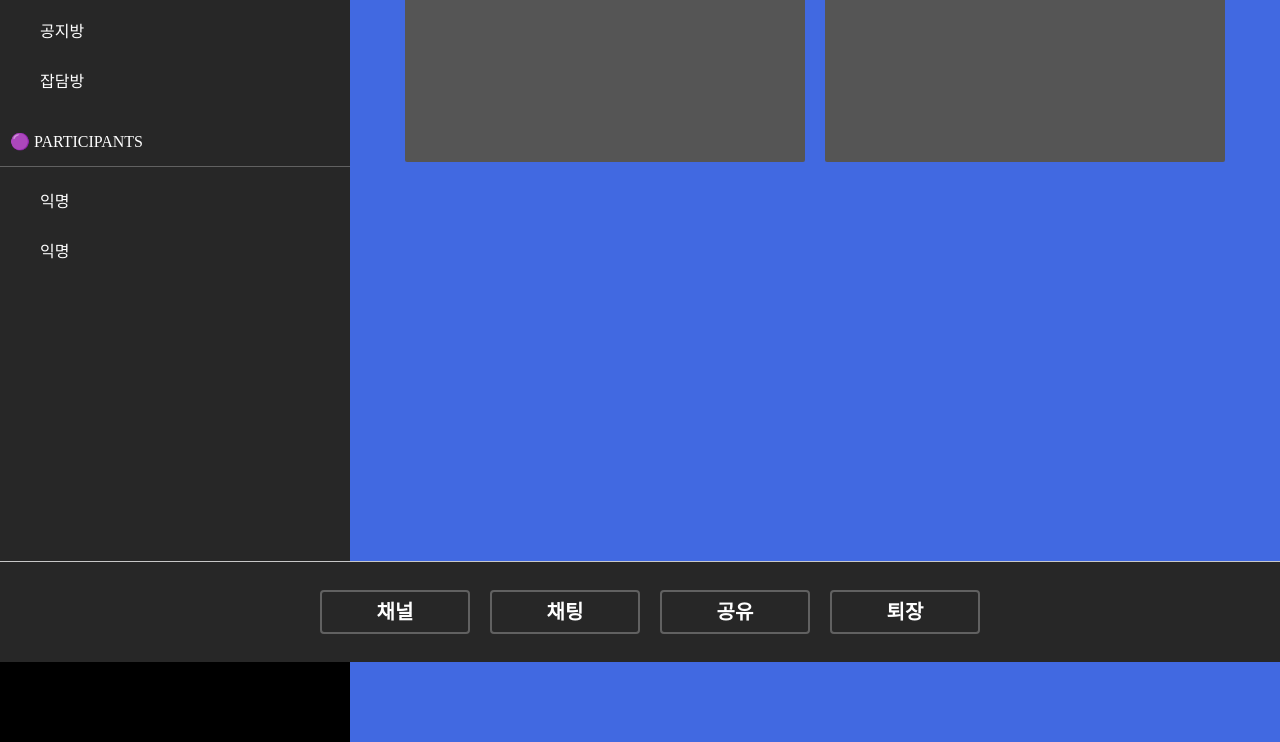
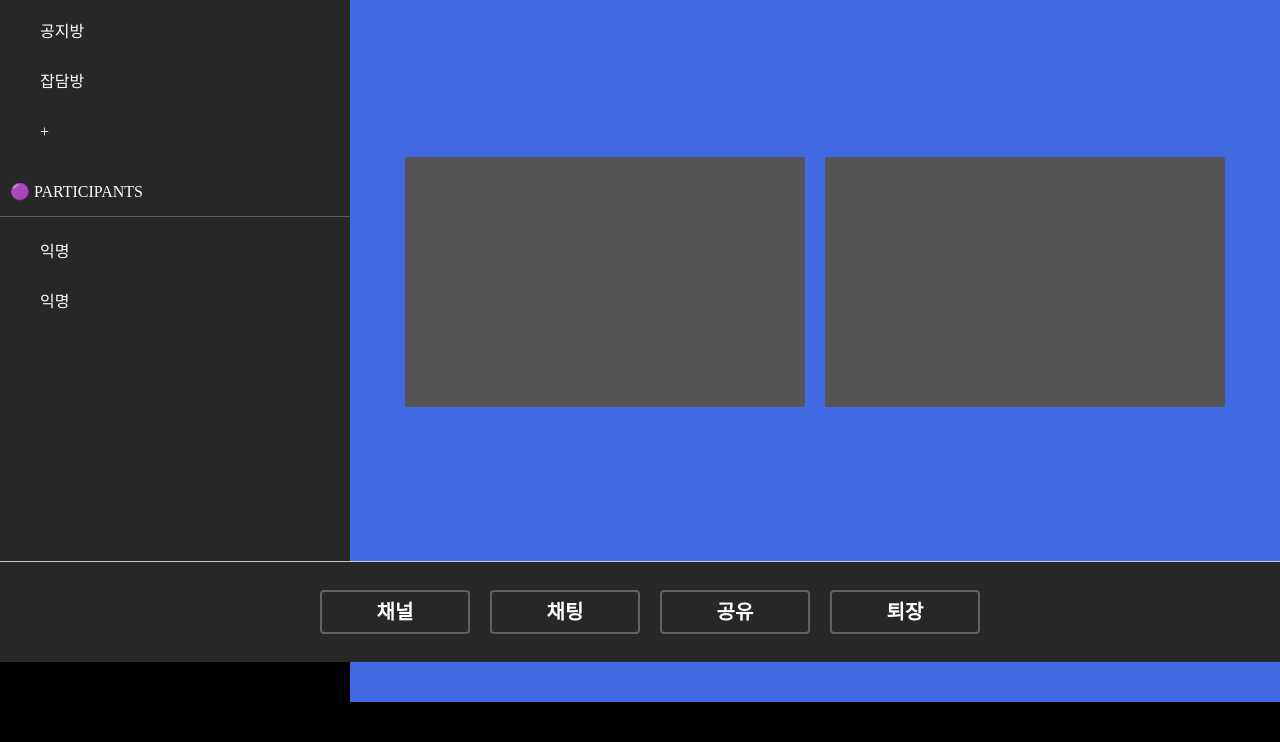
Before and after one commit to YerinKim929/anonymous-web, a plain HTML site: page meeting.html in a window 1280 px wide. Shown: the part 138-880 px from the top of the page. After the commit the page ends 840 px from the top, so only its background shows below. Drawn offline with nearby package versions, Linux system fonts and the light colour scheme.

Commit message:
Fix screens

```diff
--- a/css/meeting.css
+++ b/css/meeting.css
@@ -107,16 +107,16 @@ body {
   background-color: royalblue;
   left: 350px;
   right: 0;
+  margin: auto;
   display: flex;
   flex-wrap: wrap;
   justify-content: center;
-  max-width: 1000px;
-  margin: 0 auto;
-  padding: 40px 20px;
+  align-items: center;
+  padding: 20px 20px;
 }
 
 .container .screens .screen {
-  width: 400px;
+  min-width: 400px;
   height: 250px;
   margin: 10px;
   border-radius: 2px;
--- a/meeting.html
+++ b/meeting.html
@@ -36,6 +36,7 @@
           <ul class="channel-list">
             <li class="channel block">공지방</li>
             <li class="channel block">잡담방</li>
+            <li class="channel block">+</li>
           </ul>
         </div>
         <div class="channels">
```
